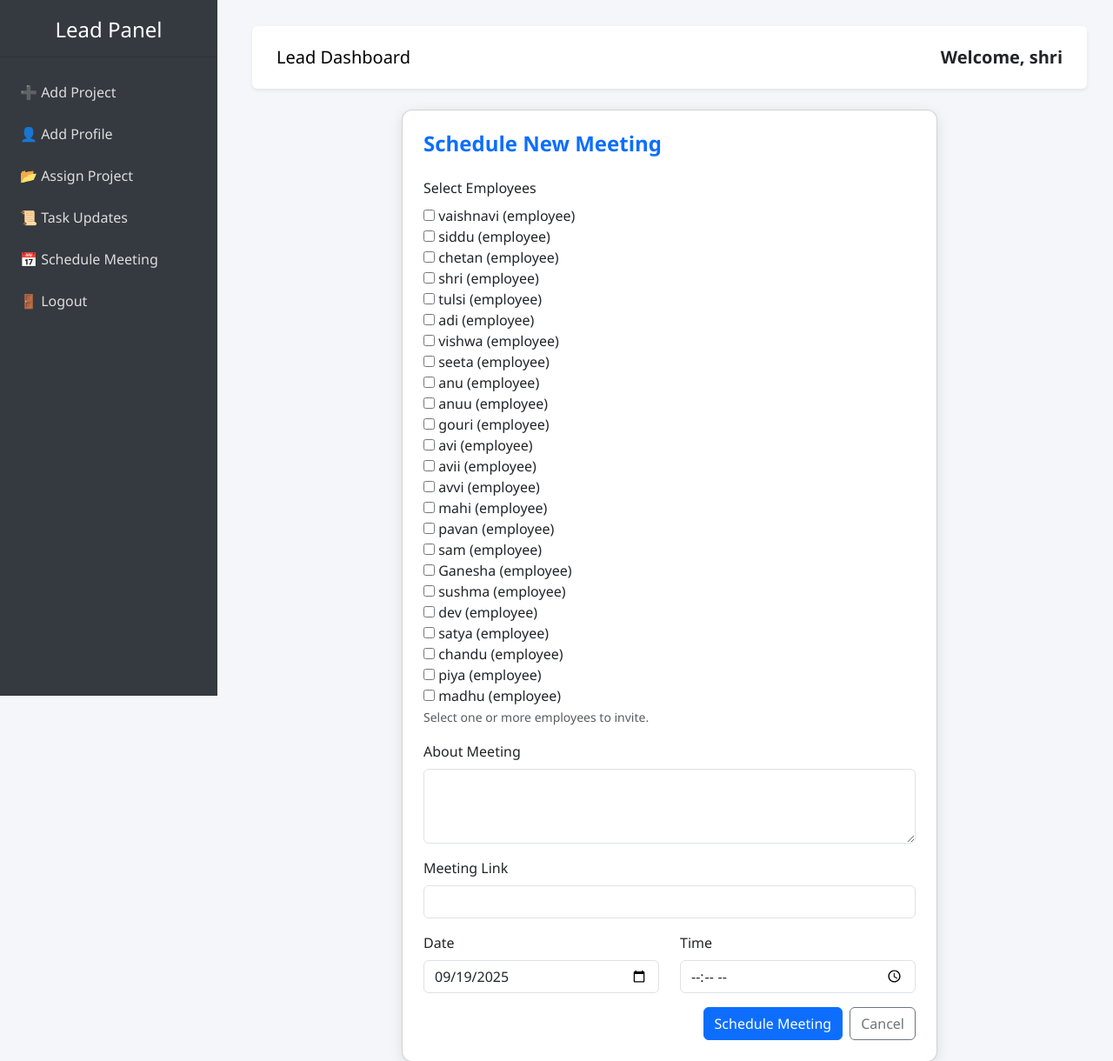
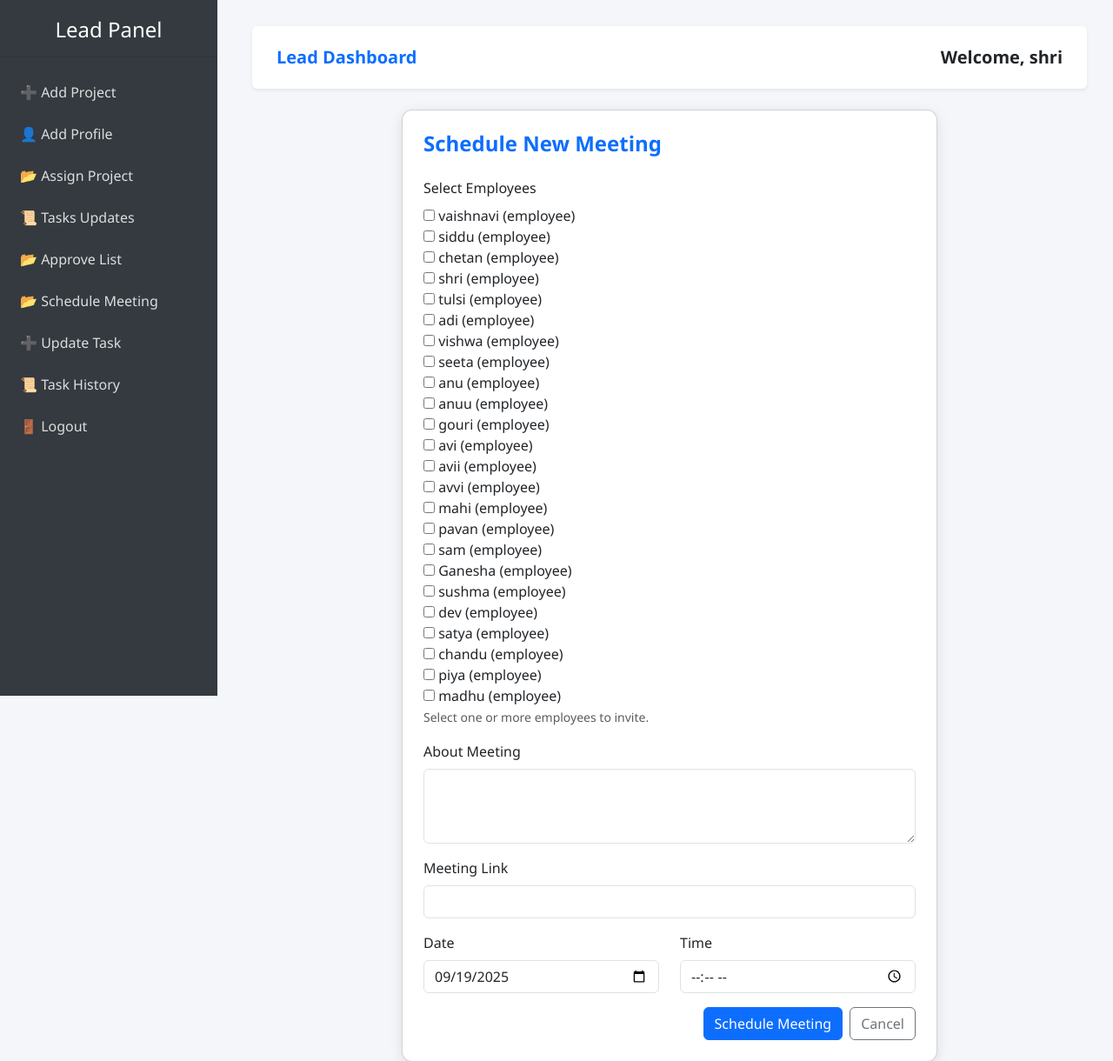
Before and after one commit to ShriTulasi/dailystandup, a Django app: page /schedule_meeting/ in a window 1280 px wide. Shown: the top 1220 px of the page at 87% size. Run offline with Django 5.2, Linux system fonts and the light colour scheme; a user stored in the database is signed in; data comes from the database, SQL or seed files in the repository.

Commit message:
changes in  the sidebar

```diff
--- a/standup/templates/leaddashboard.html
+++ b/standup/templates/leaddashboard.html
@@ -52,13 +52,13 @@
     <hr class="bg-light">
 
     <a href="{% url 'add_project' %}">➕ Add Project</a>
-    <a href="{% url 'add_profile' %}">👤 Add Profile</a>
+    <a href="{% url 'add_emp_profile' %}">👤 Add Profile</a>
     <a href="{% url 'assign_project' %}">📂 Assign Project</a>
     <a href="{% url 'team_lead_task_view' %}">📜 Tasks Updates</a>
     <a href="{% url 'approval_list' %}">📂 Approve List</a>
     <a href="{% url 'schedule_meeting' %}">📂 Schedule Meeting</a>
-    <a href="{% url 'submit_daily_task' %}">➕ Update Task</a>
-    <a href="{% url 'employee_task_history' %}">📜 Task History</a>
+    <a href="{% url 'lead_daily_task' %}">➕ Update Task</a>
+    <a href="{% url 'lead_task_history' %}">📜 Task History</a>
     <a href="{% url 'logout_view' %}" onclick="return confirm('Are you sure you want to logout?');">
    🚪 Logout</a>
   </div>
--- a/standup/templates/meeting.html
+++ b/standup/templates/meeting.html
@@ -170,10 +170,44 @@
     .form-label {
       font-weight: 500;
     }
+     body {
+      font-family: 'Segoe UI', Tahoma, Geneva, Verdana, sans-serif;
+      background-color: #f4f6f9;
+    }
+    .sidebar {
+      height: 100vh;
+      width: 250px;
+      position: fixed;
+      top: 0;
+      left: 0;
+      background-color: #343a40;
+      padding-top: 20px;
+    }
+    .sidebar a {
+      padding: 12px 20px;
+      text-decoration: none;
+      font-size: 16px;
+      color: #ddd;
+      display: block;
+      border-left: 3px solid transparent;
+    }
+    .sidebar a:hover {
+      background-color: #495057;
+      color: #fff;
+      border-left: 3px solid #0d6efd;
+    }
+    .content {
+      margin-left: 260px;
+      padding: 30px;
+    }
+    .navbar-brand {
+      font-weight: bold;
+      color: #0d6efd !important;
+    }
   </style>
 </head>
 <body>
-  <div class="sidebar">
+  <!-- <div class="sidebar">
     <h4 class="text-center text-white mb-3">Lead Panel</h4>
     <hr class="bg-light">
     <a href="{% url 'add_project' %}">➕ Add Project</a>
@@ -182,6 +216,26 @@
     <a href="{% url 'team_lead_task_view' %}">📜 Task Updates</a>
     <a href="{% url 'schedule_meeting' %}">📅 Schedule Meeting</a>
     <a href="{% url 'logout_view' %}">🚪 Logout</a>
+  </div> -->
+
+
+
+  <div class="sidebar">
+    <h4 class="text-center text-white">Lead Panel</h4>
+    <hr class="bg-light">
+
+    <a href="{% url 'add_project' %}">➕ Add Project</a>
+    <!-- <a href="{% url 'add_profile' %}">👤 Add Profile</a> -->
+     <a href="{% url 'add_emp_profile' %}">👤 Add Profile</a>
+    <a href="{% url 'assign_project' %}">📂 Assign Project</a>
+    <a href="{% url 'team_lead_task_view' %}">📜 Tasks Updates</a>
+    <a href="{% url 'approval_list' %}">📂 Approve List</a>
+    <a href="{% url 'schedule_meeting' %}">📂 Schedule Meeting</a>
+    <a href="{% url 'submit_daily_task' %}">➕ Update Task</a>
+    <!-- <a href="{% url 'employee_task_history' %}">📜 Task History</a> -->
+     <a href="{% url 'lead_task_history' %}">📜 Task History</a>
+    <a href="{% url 'logout_view' %}" onclick="return confirm('Are you sure you want to logout?');">
+   🚪 Logout</a>
   </div>
 
   <div class="content">
--- a/standup/views.py
+++ b/standup/views.py
@@ -1239,6 +1239,63 @@ def submit_daily_task(request):
 
 
 
+
+
+
+
+
+
+
+
+
+
+
+
+
+
+
+@login_required(login_url='login')
+def lead_daily_task(request):
+    if request.method == 'POST':
+        project_count = 1
+        while f'project_{project_count}' in request.POST:
+            project_id = request.POST.get(f'project_{project_count}')
+
+            tasks = request.POST.getlist(f'tasks_project_{project_count}[]')
+            times = request.POST.getlist(f'time_taken_{project_count}[]')
+            statuses = request.POST.getlist(f'status_{project_count}[]')
+            # dates = request.POST.getlist(f'task_date_{project_count}[]')
+
+            for i, task in enumerate(tasks):
+                task = task.strip()
+                if task:
+                    # Convert time_taken string to timedelta
+                    time_taken = None
+                    if i < len(times) and times[i]:
+                        h, m = map(int, times[i].split(':'))
+                        from datetime import timedelta
+                        time_taken = timedelta(hours=h, minutes=m)
+
+                    DailyUpdates.objects.create(
+                        user=request.user,
+                        project_id=project_id,
+                        task_description=task,
+                        time_taken=time_taken,
+                        status=statuses[i] if i < len(statuses) else 'pending',
+                        # task_date=dates[i] if i < len(dates) else timezone.localdate()
+                        task_date=timezone.localdate()
+                    )
+
+            project_count += 1
+
+        return redirect('tech_dashboard')
+
+    else:
+        form = DailyTaskForm()
+        today = timezone.localdate()  # ← send today's date to template
+        return render(request, 'lead_dailystandup.html', {'form': form, 'today': today})
+
+
 # from django.contrib.auth.decorators import login_required
 # from django.shortcuts import render
 # from .models import DailyUpdates
@@ -1346,6 +1403,36 @@ def employee_task_history(request):
     page_obj = paginator.get_page(page_number)
 
     return render(request, 'emptaskhistory.html',{'page_obj': page_obj})
+
+
+
+
+
+
+
+
+
+
+
+@login_required(login_url='login')
+def lead_task_history(request):
+    tasks = DailyUpdates.objects.filter(user=request.user).order_by('-task_date')
+
+    # convert time_taken to string for display
+    for task in tasks:
+        if task.time_taken:
+            total_seconds = task.time_taken.total_seconds()
+            hours = int(total_seconds // 3600)
+            minutes = int((total_seconds % 3600) // 60)
+            task.time_taken_str = f"{hours}h {minutes}m"
+        else:
+            task.time_taken_str = "-"
+
+    paginator = Paginator(tasks,15)
+    page_number = request.GET.get('page')
+    page_obj = paginator.get_page(page_number)
+
+    return render(request, 'lead_task_history.html',{'page_obj': page_obj})
 
 
 
```
Also changed, not shown: standup/templates/assignproject.html (+21 -6 lines), standup/templates/lead_taskupdates.html (+21 -2 lines).
